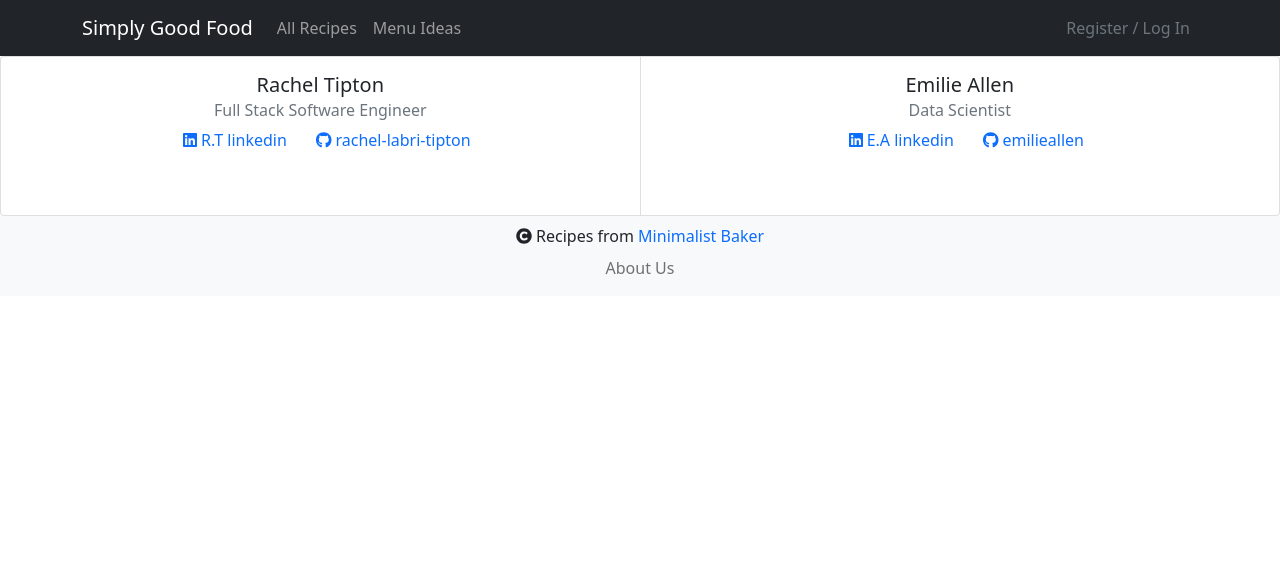
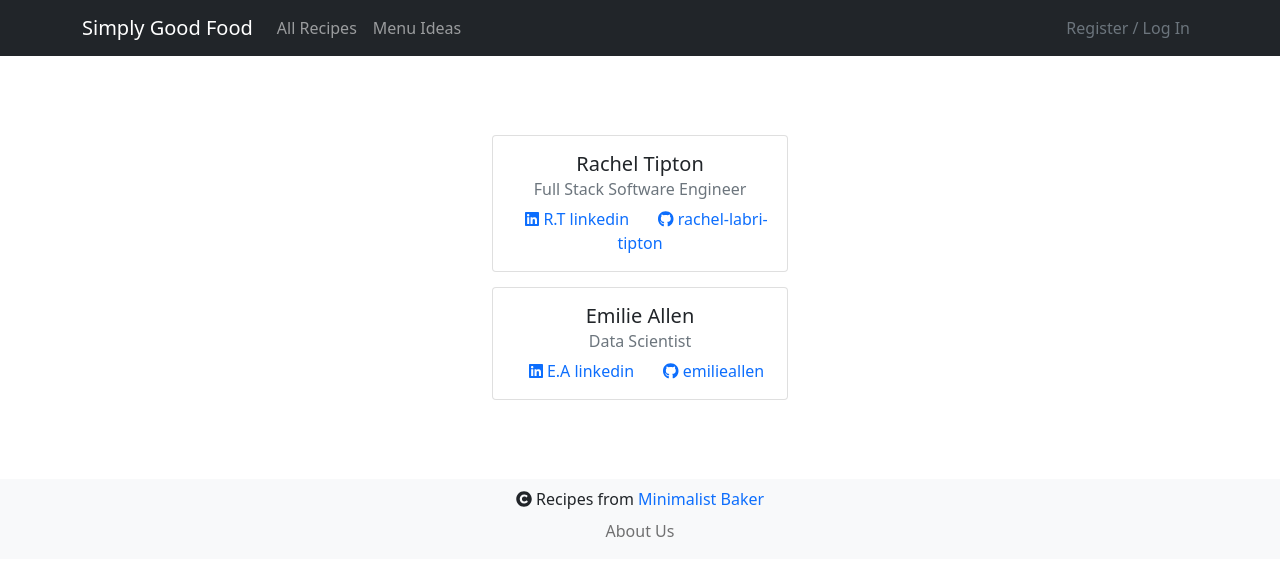
Before and after one commit to rachel-labri-tipton/project-3-client-, a React (Create React App) app in the folder client/: page /about in a window 1280 px wide. Shown: the top 576 px of the page. Built offline with nearby package versions, Linux system fonts and the light colour scheme; no server answers.

Commit message:
styling to about page

```diff
--- a/client/src/components/common/About.js
+++ b/client/src/components/common/About.js
@@ -1,16 +1,15 @@
 import { FontAwesomeIcon } from '@fortawesome/react-fontawesome'
 import Card from "react-bootstrap/Card";
-import CardGroup from "react-bootstrap/CardGroup";
-// import useContext from "react-bootstrap";
-// import brands, { faLinkedin } from '@fortawesome/fontawesome-free-brands'
+import { Row,Col} from "react-bootstrap";
 import { faGithub, faLinkedin } from '@fortawesome/free-brands-svg-icons'
 
 
 function About() {
     return (
         <>
-        <CardGroup style={{ height: '10rem'}}>
-            <Card style={{ width: '18rem' }}>
+        <Row xs={1} md={2} style={{ "margin": "5% 25% 5% 25%"}}>
+            <Col style={{ "margin": "0 auto"}}>
+                <Card style={{ width: '100%', margin: '15px 0px'}}>
                     <Card.Body>
                         <Card.Title>Rachel Tipton</Card.Title>
                         <Card.Subtitle className="mb-2 text-muted">Full Stack Software Engineer</Card.Subtitle>
@@ -18,7 +17,7 @@ function About() {
                         <Card.Link href="https://github.com/rachel-labri-tipton" style={{paddingLeft: 13, textDecoration: 'none'}}><FontAwesomeIcon icon={faGithub} /> rachel-labri-tipton</Card.Link>
                     </Card.Body>
                 </Card>
-            <Card style={{ width: '18rem' }}>
+                <Card style={{ width: '100%', margin: '15px 0px'}}>
                     <Card.Body>
                         <Card.Title>Emilie Allen</Card.Title>
                         <Card.Subtitle className="mb-2 text-muted">Data Scientist</Card.Subtitle>
@@ -26,8 +25,8 @@ function About() {
                         <Card.Link href="https://github.com/rachel-labri-tipton" style={{paddingLeft: 13, textDecoration: 'none'}}><FontAwesomeIcon icon={faGithub} /> emilieallen</Card.Link>
                     </Card.Body>
                 </Card>
-        </CardGroup>
-
+            </Col>
+        </Row>
         </>
     )
 }
--- a/client/src/components/common/Navbar.js
+++ b/client/src/components/common/Navbar.js
@@ -28,7 +28,6 @@ function NavbarLayout() {
                     <Nav.Link href="/menuideas">Menu Ideas</Nav.Link>
                 </Nav>
                 <Nav className="d-flex">
-
                     <Nav.Link href="/login" disabled={isLoggedIn ? true : false} ><span className="text-secondary">{!isLoggedIn ? "Register / Log In" : "Signed In"}</span></Nav.Link>
 
                 </Nav>
```
Lines whose indentation alone changed are shown as unchanged.
